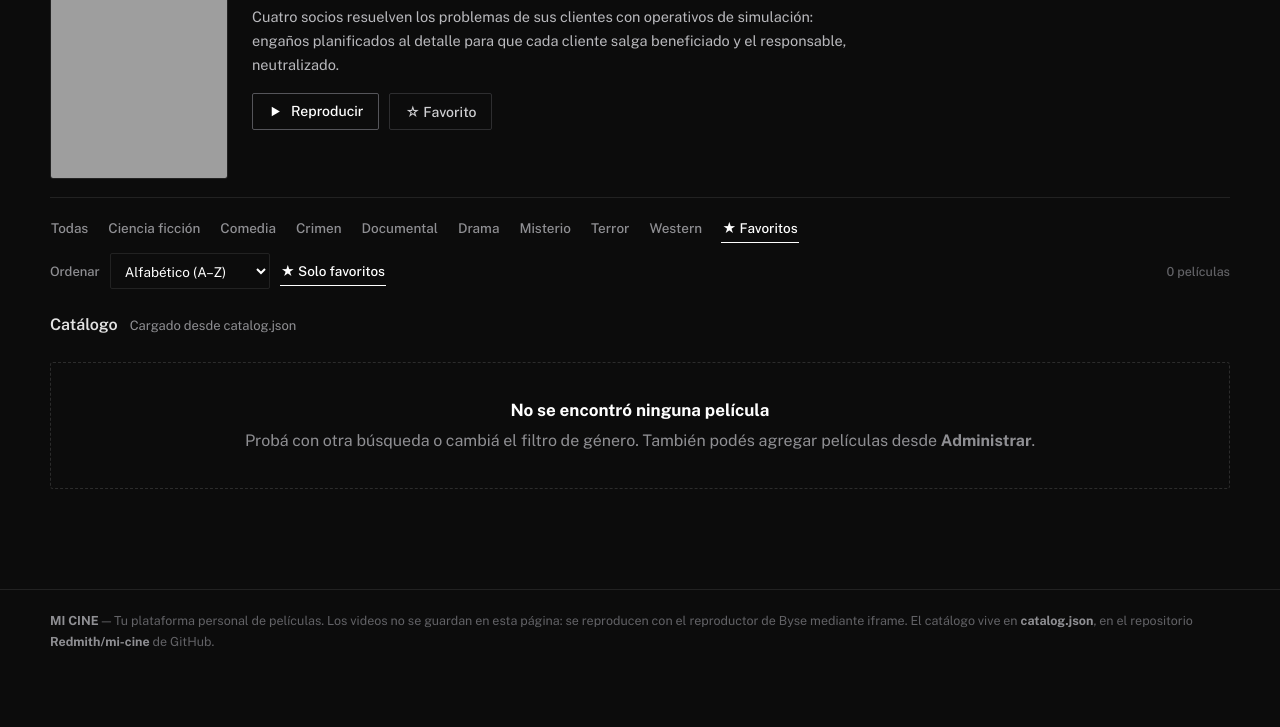
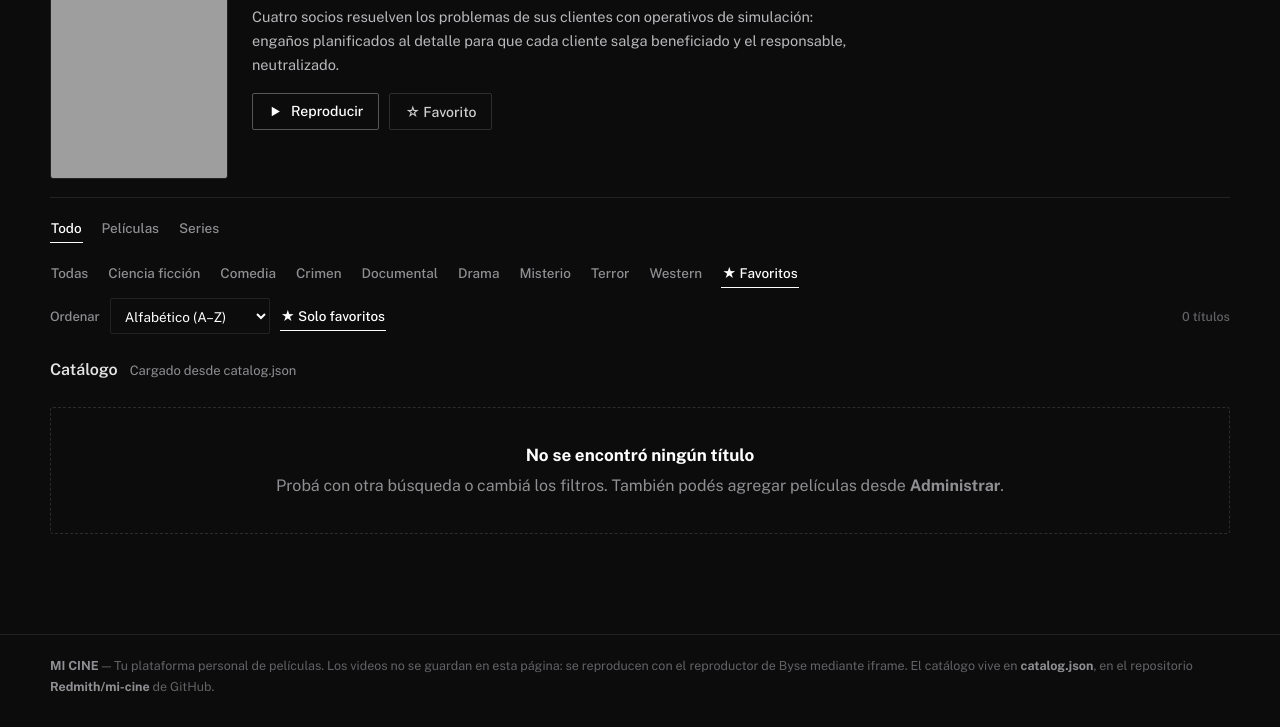
Before and after one commit to Redmith/Mi-cine, a plain HTML site: page index.html in a window 1280 px wide. Both pictures are taken after a click on the button "★ Solo favoritos". Shown: the part 170-897 px from the top of the page. Before the commit the page ends 852 px from the top, so only its background shows below. Drawn offline with nearby package versions, Linux system fonts and the light colour scheme; grey boxes are pictures that could not be loaded.

Commit message:
Agregar filtro Todo / Películas / Series en el catálogo

```diff
--- a/index.html
+++ b/index.html
@@ -253,6 +253,8 @@
       <div class="continue-card" id="continueCard"></div>
     </section>
 
+    <div class="chips" id="typeChips" role="group" aria-label="Filtrar por tipo"></div>
+
     <div class="chips" id="genreChips" role="group" aria-label="Filtrar por género"></div>
 
     <div class="toolbar">
@@ -271,8 +273,8 @@
       <div class="section-head"><h2>Catálogo</h2><p id="catalogSource"></p></div>
       <div class="grid" id="movieGrid"></div>
       <div class="empty hidden" id="emptyState">
-        <strong>No se encontró ninguna película</strong>
-        Probá con otra búsqueda o cambiá el filtro de género. También podés agregar películas desde <b>Administrar</b>.
+        <strong>No se encontró ningún título</strong>
+        Probá con otra búsqueda o cambiá los filtros. También podés agregar películas desde <b>Administrar</b>.
       </div>
     </section>
   </div>
@@ -531,6 +533,7 @@ var catalog = [];
 var favorites = {};       // id -> true
 var lastPlayedId = null;  // Continuar viendo
 var activeGenre = "Todas";
+var activeType = "all";
 var onlyFavs = false;
 var editingId = null;
 var pendingDeleteId = null;
@@ -590,7 +593,7 @@ function loadCatalog(){
     afterCatalogChange();
   });
 }
-function afterCatalogChange(){ renderHero(); renderChips(); renderGrid(); renderContinue(); }
+function afterCatalogChange(){ renderHero(); renderTypeChips(); renderChips(); renderGrid(); renderContinue(); }
 
 /* ================= Render ================= */
 /* ================= Destacadas: carrusel automático =================
@@ -707,6 +710,21 @@ function genresList(){
   catalog.forEach(function(m){ if(!seen[m.genre]){ seen[m.genre]=1; out.push(m.genre); } });
   return out.sort();
 }
+function renderTypeChips(){
+  var types = [["all","Todo"],["movie","Películas"],["series","Series"]];
+  var html = "";
+  types.forEach(function(t){
+    html += '<button class="chip'+(activeType===t[0]?" active":"")+'" data-type="'+t[0]+'" type="button">'+t[1]+'</button>';
+  });
+  $("typeChips").innerHTML = html;
+  var chips = $("typeChips").querySelectorAll(".chip");
+  for(var i=0;i<chips.length;i++){
+    chips[i].addEventListener("click", function(){
+      activeType = this.getAttribute("data-type");
+      renderTypeChips(); renderGrid();
+    });
+  }
+}
 function renderChips(){
   var html = '<button class="chip'+(activeGenre==="Todas"?" active":"")+'" data-genre="Todas" type="button">Todas</button>';
   genresList().forEach(function(g){
@@ -726,6 +744,8 @@ function renderChips(){
 function filteredMovies(){
   var q = $("searchInput").value.trim().toLowerCase();
   var list = catalog.filter(function(m){
+    if(activeType==="movie" && m.type==="series") return false;
+    if(activeType==="series" && m.type!=="series") return false;
     if(activeGenre!=="Todas" && activeGenre!=="Favoritos" && m.genre!==activeGenre) return false;
     if(onlyFavs && !favorites[m.id]) return false;
     if(q && (m.title+" "+m.year+" "+m.genre).toLowerCase().indexOf(q)===-1) return false;
@@ -750,7 +770,8 @@ function renderGrid(){
   });
   $("movieGrid").innerHTML = html;
   $("emptyState").classList.toggle("hidden", list.length>0);
-  $("countLabel").textContent = list.length + (list.length===1 ? " película" : " películas");
+  var noun = activeType==="series" ? (list.length===1 ? " serie" : " series") : activeType==="movie" ? (list.length===1 ? " película" : " películas") : (list.length===1 ? " título" : " títulos");
+  $("countLabel").textContent = list.length + noun;
   var cards = $("movieGrid").querySelectorAll("[data-open]");
   for(var i=0;i<cards.length;i++){
     cards[i].addEventListener("click", function(e){
```
